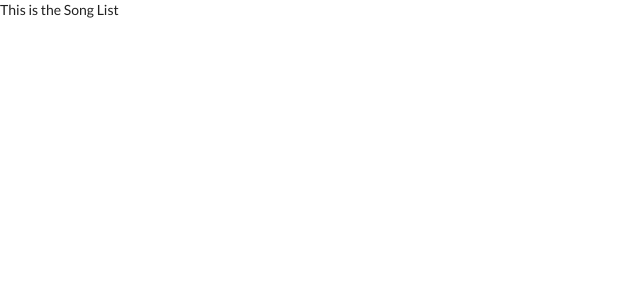
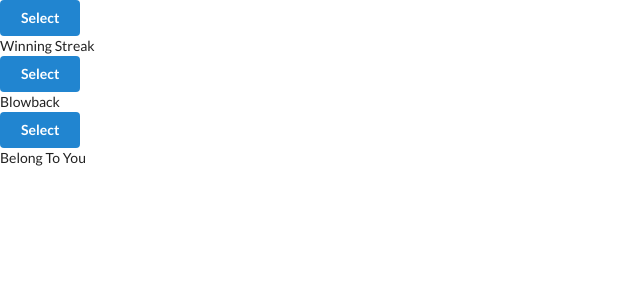
Before and after one commit to mekowalski/redux-react-songs-app, a React (Create React App) app: page / in a window 1280 px wide. Shown: the top 300 px of the page, without its empty margins (0-640 px from the left). Built offline with nearby package versions, Linux system fonts and the light colour scheme.

Commit message:
call renderList() and it shows in the browser, just not perfect yet

```diff
--- a/src/components/SongList.js
+++ b/src/components/SongList.js
@@ -14,6 +14,7 @@ class SongList extends React.Component {
               Select
             </button>
           </div>
+          <div className='content'>{song.title}</div>
         </div>
       )
     })
@@ -22,7 +23,7 @@ class SongList extends React.Component {
   render() {
     return (
       <div>
-        This is the Song List
+        {this.renderList()}
       </div>
     );
   }
```
